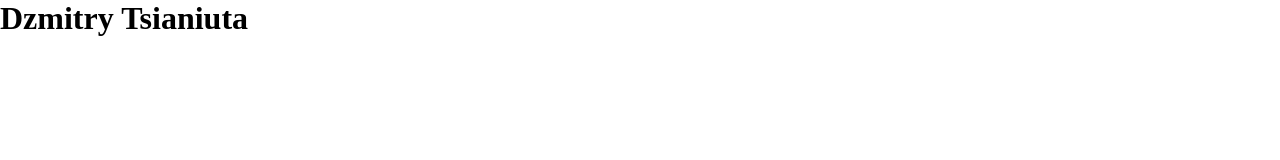
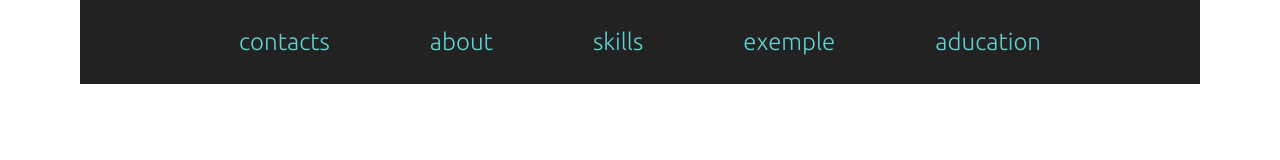
Before and after one commit to DimaTeniuta/rsschool-cv-stage0, a plain HTML site: page index.html in a window 1280 px wide. Drawn offline with Linux system fonts and the light colour scheme.

Commit message:
feat: add header and style for it

```diff
--- a/index.html
+++ b/index.html
@@ -5,9 +5,38 @@
   <meta http-equiv="X-UA-Compatible" content="IE=edge">
   <meta name="viewport" content="width=device-width, initial-scale=1.0">
   <title>cv</title>
+  <link rel="preconnect" href="https://fonts.googleapis.com" />
+    <link rel="preconnect" href="https://fonts.gstatic.com" crossorigin />
+    <link
+      rel="stylesheet"
+      href="https://fonts.googleapis.com/css2?family=Roboto:wght@400;700&family=Ubuntu:wght@300;700&display=swap"
+    />
+  <link rel="icon" href="./assets/svg/icons.ico" />
   <link rel="stylesheet" href="./style.css">
 </head>
 <body>
-<h1>Dzmitry Tsianiuta</h1>
+
+  <header class="header-wrap">
+    <nav class="header">
+          <ul class="header-nav">
+            <li>
+              <a class="link" href="#contacts">contacts</a>
+            </li>
+            <li>
+              <a class="link" href="#about">about</a>
+            </li>
+            <li>
+              <a class="link" href="#skills">skills</a>
+            </li>
+            <li>
+              <a class="link" href="#exemple">exemple</a>
+            </li>
+            <li>
+              <a class="link" href="#aducation">aducation</a>
+            </li>
+          </ul>
+    </nav>
+  </header>
+
 </body>
 </html>
--- a/style.css
+++ b/style.css
@@ -1,5 +1,67 @@
+html {
+  scroll-behavior: smooth;
+}
+
 * {
+  padding: 0;
   margin: 0;
-  padding: 0;
   border: 0;
 }
+
+a,
+a:visited {
+  text-decoration: none;
+}
+a:hover {
+  text-decoration: none;
+}
+ul li {
+  list-style: none;
+}
+
+body {
+  display: flex;
+  flex-direction: column;
+  justify-content: space-between;
+  font-size: 14px;
+  line-height: 1;
+  height: 100%;
+  width: 100%;
+  margin: 0 auto;
+  font-family: "Roboto", sans-serif;
+  font-family: "Ubuntu", sans-serif;
+
+}
+
+.header-wrap {
+  display: flex;
+  justify-content: center;
+}
+
+.header {
+  display: flex;
+  justify-content: center;
+  position: fixed;
+  max-width: 1120px;
+  z-index: 1000;
+  width: 100%;
+  background-color: #222222;
+}
+
+.header-nav {
+  display: flex;
+  justify-content: center;
+  font-size: 24px;
+}
+
+.header-nav > li {
+  padding: 30px 50px 30px 50px;
+}
+
+.link {
+  color: #5fd1d1;
+}
+
+.link:hover {
+  text-decoration: underline;
+}
```
